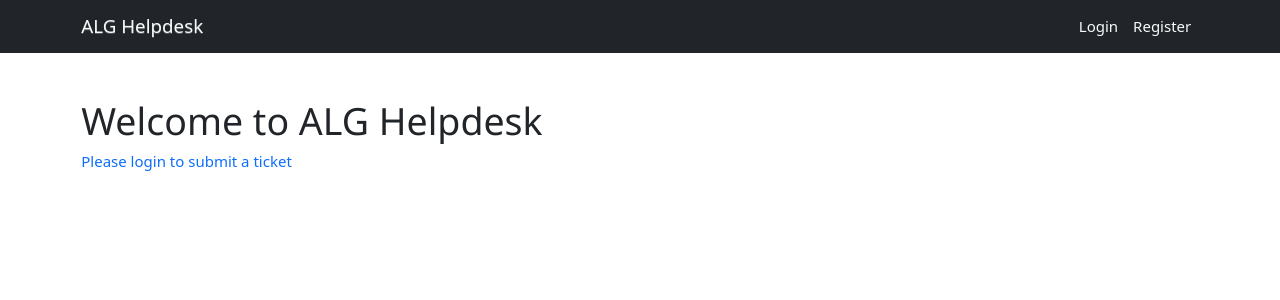
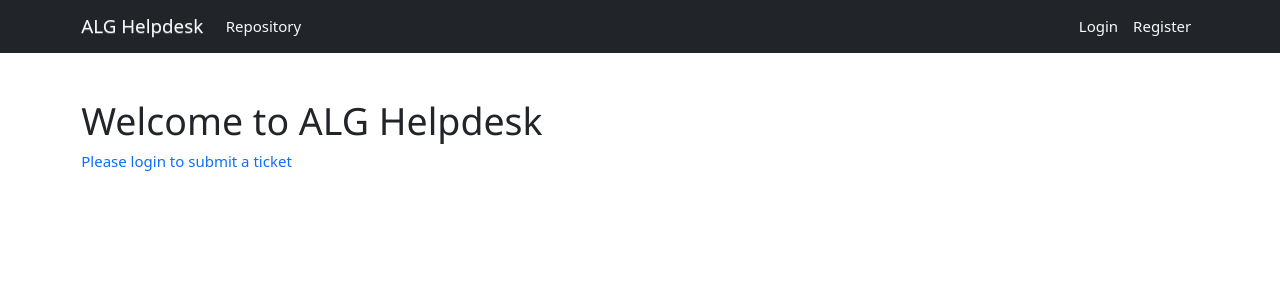
Before and after one commit to araverii/django, a Django app: page / in a window 1280 px wide. Shown: the top 300 px of the page. Run offline with Django 4.2, Linux system fonts and the light colour scheme; some libraries are stand-ins or nearby versions.

Commit message:
Added repo link

```diff
--- a/skills_project/urls.py
+++ b/skills_project/urls.py
@@ -19,6 +19,7 @@ from django.contrib.auth.forms import PasswordChangeForm
 from django.urls import path, include
 from users import views as user_views
 
+
 urlpatterns = [
     path('admin/', admin.site.urls),
     path('register/', user_views.register, name='register'),
--- a/ticketApp/templates/ticketApp/base.html
+++ b/ticketApp/templates/ticketApp/base.html
@@ -38,10 +38,11 @@
 
                   <a class="nav-item text-light nav-link" href="{% url 'ticket-create' %}">Write a Ticket</a>
                   {% endif %}
-                }
+                <a class="nav-item text-light nav-link " href="https://github.com/rivera-davidkyle/IT-Ticketing-System">Repository</a>
 
                 </div>
                 <div class="navbar-nav ms-auto">
+
                     {% if user.is_authenticated %}
                       <a class="nav-item text-light nav-link " href="{% url 'logout' %}">Logout</a>
                     {% else %}
```
